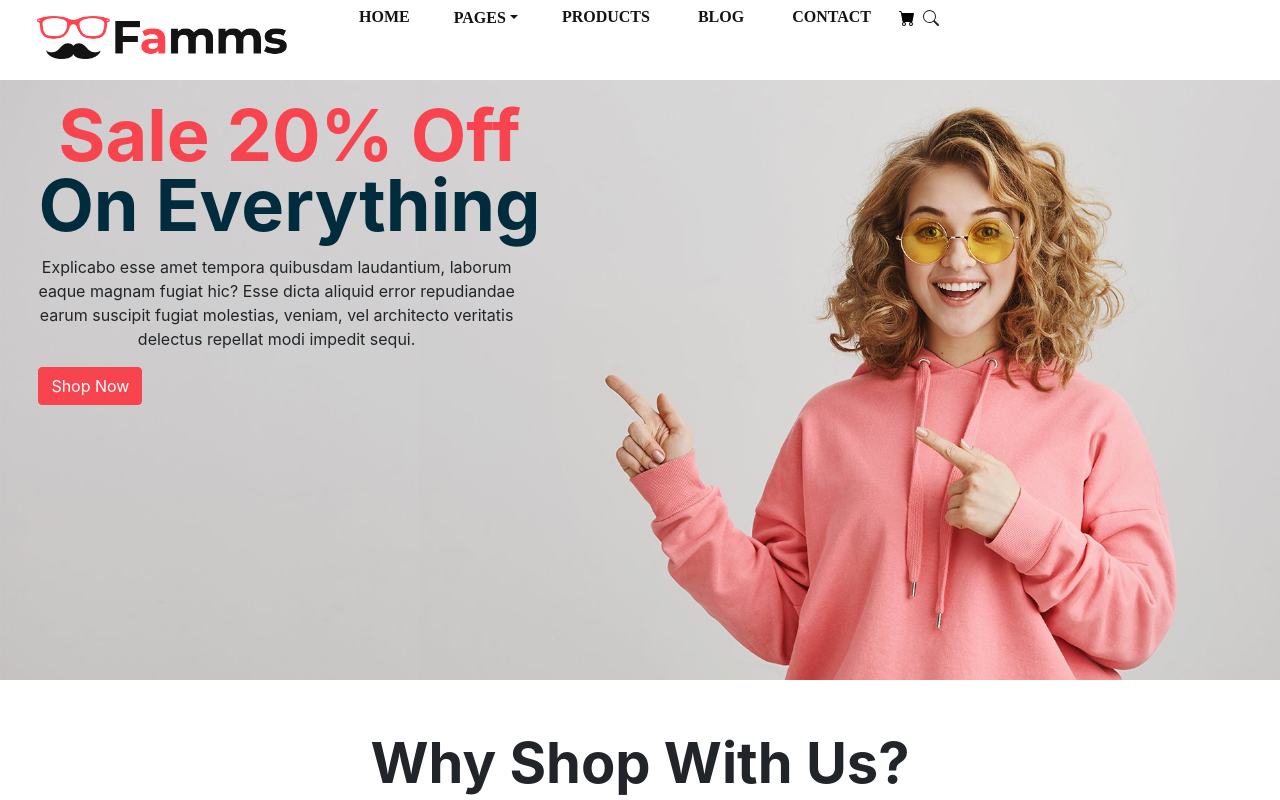
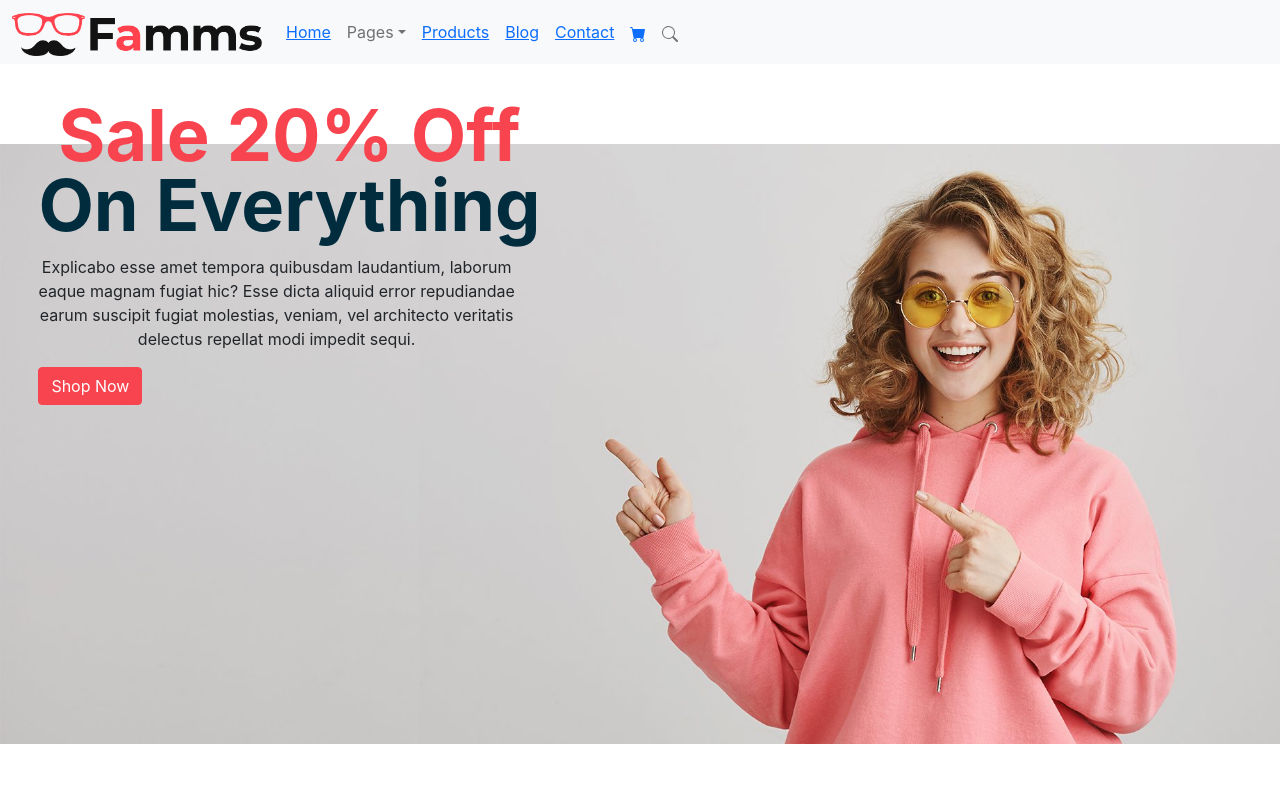
Before and after one commit to aravindd7/reactassignsub, a React (Create React App) app in the folder reactapp/: page / in a window 1280 px wide. Shown: the top 800 px of the page. Built offline with nearby package versions, Linux system fonts and the light colour scheme.

Commit message:
navbar responsive done..do styling

```diff
--- a/reactapp/src/components/Navbar.js
+++ b/reactapp/src/components/Navbar.js
@@ -1,28 +1,34 @@
 import React from "react";
-import { NavLink } from "react-router-dom";
+import { Link, NavLink } from "react-router-dom";
 import { BsCartFill } from "react-icons/bs";
 import { BsSearch } from "react-icons/bs";
+import { BsList } from "react-icons/bs";
+import { AiOutlineClose } from "react-icons/ai";
 import { DropdownButton, Dropdown } from "react-bootstrap";
+import { Navbar, Container, Nav, NavDropdown } from "react-bootstrap";
 
-export default function Navbar() {
+export default function NavbarComp() {
     console.log("In Nav");
     return (
-        <div className="container-nav container-row">
-                    <ul className="ul-nav">
-                    <NavLink to="/"><li className="li-nav navbar-brand"><img src="./images/logo.png" width="250" /></li></NavLink>
-                    </ul>
-                    <ul className="ul-nav float-right">
-                        <NavLink to="/"><li className="li-nav"><span>&nbsp;Home&nbsp;</span></li></NavLink>
-                        <li className="li-nav"><DropdownButton variant="light" className="dropdown-nav" title="Pages" >
-                        <NavLink to="about"><Dropdown.Item as="button"><span>About</span></Dropdown.Item></NavLink>
-                        <NavLink to="testimonial"><Dropdown.Item as="button"><span>Testimonial</span></Dropdown.Item></NavLink>
-                        </DropdownButton></li>
-                        <NavLink to="/products"><li className="li-nav"><span>&nbsp;Products&nbsp;</span></li></NavLink>
-                        <NavLink to="/blog"><li className="li-nav"><span>&nbsp;Blog&nbsp;</span></li></NavLink>
-                        <NavLink to="/contact"><li className="li-nav"><span>&nbsp;Contact&nbsp;</span></li></NavLink>
-                        <NavLink to="/cart"><li className="li-nav cart-icon">&nbsp;<BsCartFill />&nbsp;</li></NavLink>
-                        <li className="li-nav">&nbsp;<BsSearch />&nbsp;</li>
-                    </ul>
-        </div>
+        <Navbar bg="light" expand="lg">
+            <Container fluid>
+                <NavLink to="/"><Navbar.Brand><img src="./images/logo.png" width="250" /></Navbar.Brand></NavLink>
+                <Navbar.Toggle aria-controls="basic-navbar-nav" />
+                <Navbar.Collapse>
+                    <Nav>
+                        <Nav.Link className="li-nav"><Link to="/"><span> Home</span> </Link></Nav.Link>
+                        <NavDropdown variant="light" className="dropdown-nav" title="Pages" >
+                            <Dropdown.Item as="button"><Link to="/about"><span>About</span></Link></Dropdown.Item>
+                            <Dropdown.Item as="button"><Link to="/testimonial"><span>Testimonial</span> </Link></Dropdown.Item>
+                        </NavDropdown>
+                        <Nav.Link className="li-nav"><Link to="/products"><span> Products </span> </Link></Nav.Link>
+                        <Nav.Link className="li-nav"><Link to="/blog"><span> Blog </span> </Link></Nav.Link>
+                        <Nav.Link className="li-nav"><Link to="/contact"><span> Contact </span> </Link></Nav.Link>
+                        <Nav.Link className="li-nav cart-icon"><Link to="/cart"> <BsCartFill />  </Link></Nav.Link>
+                        <Nav.Link className="li-nav"><BsSearch /></Nav.Link>
+                    </Nav>
+                </Navbar.Collapse>
+            </Container>
+        </Navbar>
     );
 }
--- a/reactapp/src/components/content/LandingContent.js
+++ b/reactapp/src/components/content/LandingContent.js
@@ -1,37 +1,12 @@
 import React from "react";
 import { Button } from 'react-bootstrap';
-import { Carousel, CarouselItem } from "react-bootstrap";
-
-
 
 export default function LandingContent() {
-    console.log('Carousel: ', Carousel);
-    console.log('CarouselItem: ', CarouselItem);
-
-    const CustomCarousel = () => {
-
-        return (
-            <Carousel>
-                <div className="detail-landing">
-                    <h1>
-                        <span>Sale 20% Off</span>
-                        <br /> On Everything
-                    </h1>
-                    <p>Explicabo esse amet tempora quibusdam laudantium,
-                        laborum<br /> eaque magnam fugiat hic? Esse dicta aliquid error
-                        repudiandae<br /> earum suscipit fugiat molestias, veniam, vel
-                        architecto veritatis <br />delectus repellat modi impedit sequi.
-                    </p>
-                    <Button className="btn-red">Shop Now</Button>
-                </div>
-            </Carousel>
-        );
-    };
-
-    console.log('CustomCarousel: ', CustomCarousel);
+    //console.log('Carousel: ', Carousel);
 
     return (
         <div className="landing-box">
+           {/* <Carousel> */}
             <div className="detail-landing">
                     <h1>
                         <span>Sale 20% Off</span>
@@ -44,6 +19,7 @@ export default function LandingContent() {
                     </p>
                     <Button className="btn-red">Shop Now</Button>
             </div>
+            {/* </Carousel> */}
         </div>
     );
 }
--- a/reactapp/src/index.css
+++ b/reactapp/src/index.css
@@ -11,6 +11,12 @@ code {
   font-family: source-code-pro, Menlo, Monaco, Consolas, 'Courier New',
     monospace;
 }
+
+.display-mob {
+  display: none;
+}
+
+
 
 .container-nav {
   position: absolute;
@@ -53,6 +59,12 @@ code {
   font-weight: bold;
   font-size: 32px;
   color: #000000;
+}
+
+@media screen and (max-width: 700px) {
+   .display-mob {
+     display: inline-block;
+   }
 }
 
 .cart-icon {
```
Also changed, not shown: 1 other file (tests, documents, lock files or other folders).
